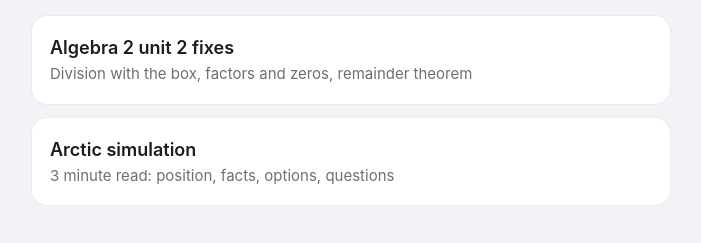
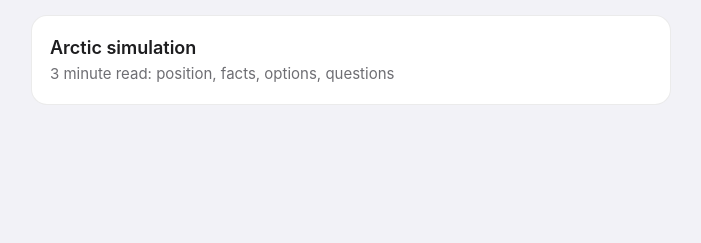
Before and after one commit to CosmeticAura/quick-study, a plain HTML site: page index.html in a window 1280 px wide. Shown: the part 91-334 px from the top of the page, without its empty margins (289-990 px from the left). Drawn offline with Linux system fonts and the light colour scheme.

Commit message:
Home page: Arctic only

```diff
--- a/index.html
+++ b/index.html
@@ -1,2 +1,2 @@
 <!doctype html><html lang="en"><head><meta charset="utf-8"><meta name="viewport" content="width=device-width, initial-scale=1"><meta name="color-scheme" content="light"><title>Quick study</title>
-<style>body{margin:0;background:#f2f2f7;color:#1d1d1f;font:18px/1.5 -apple-system,BlinkMacSystemFont,"Inter",system-ui,sans-serif}main{max-width:640px;margin:0 auto;padding:40px 18px}a+a{margin-top:12px}h1{font-size:32px;letter-spacing:-.03em;margin:0 0 18px}a{display:block;background:#fff;border:1px solid rgb(0 0 0/.08);border-radius:16px;padding:18px;color:#1d1d1f;text-decoration:none;font-weight:600}a span{display:block;color:#6e6e73;font-weight:400;font-size:15px;margin-top:2px}</style></head><body><main><h1>Quick study</h1><a href="algebra-fix/">Algebra 2 unit 2 fixes<span>Division with the box, factors and zeros, remainder theorem</span></a><a href="arctic/" style="margin-top:12px">Arctic simulation<span>3 minute read: position, facts, options, questions</span></a></main></body></html>
+<style>body{margin:0;background:#f2f2f7;color:#1d1d1f;font:18px/1.5 -apple-system,BlinkMacSystemFont,"Inter",system-ui,sans-serif}main{max-width:640px;margin:0 auto;padding:40px 18px}a+a{margin-top:12px}h1{font-size:32px;letter-spacing:-.03em;margin:0 0 18px}a{display:block;background:#fff;border:1px solid rgb(0 0 0/.08);border-radius:16px;padding:18px;color:#1d1d1f;text-decoration:none;font-weight:600}a span{display:block;color:#6e6e73;font-weight:400;font-size:15px;margin-top:2px}</style></head><body><main><h1>Quick study</h1><a href="arctic/">Arctic simulation<span>3 minute read: position, facts, options, questions</span></a></main></body></html>
```
Also changed, not shown: 1 other file.
